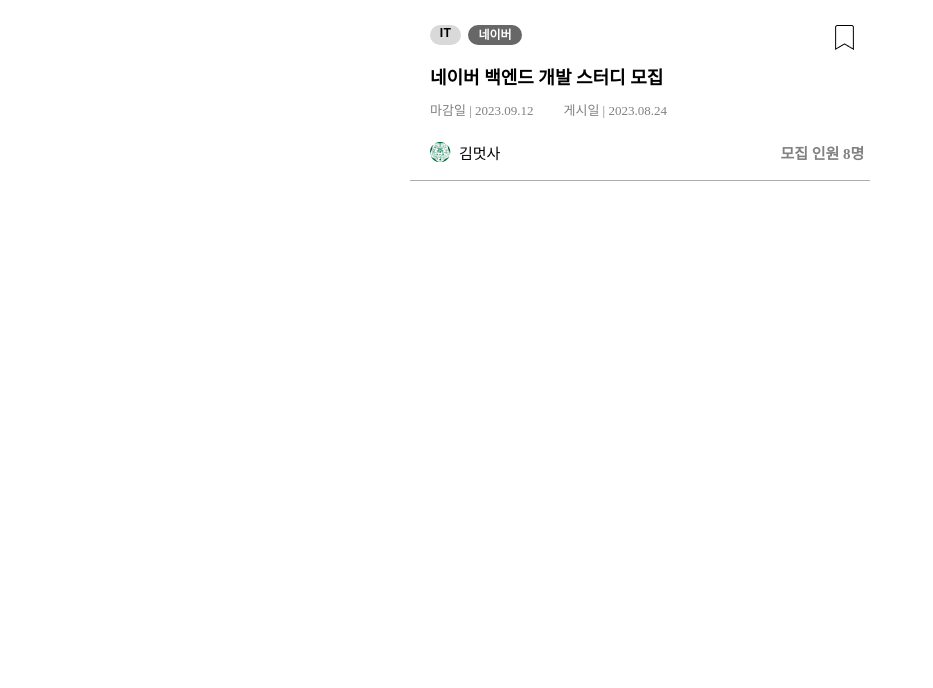
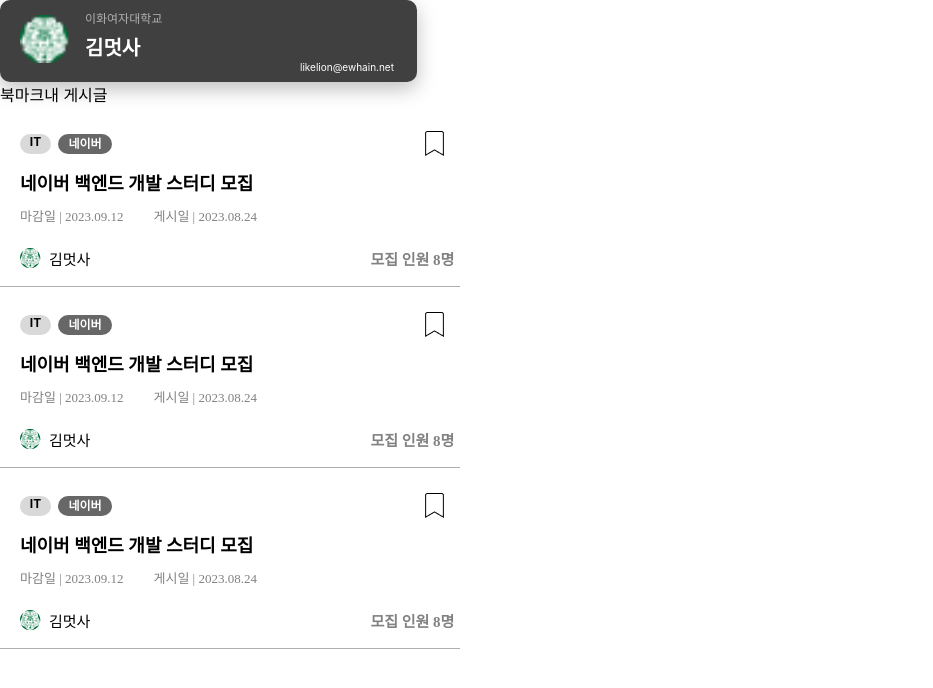
Before and after one commit to SinchonTeam1/Front, a React (Create React App) app in the folder web-client/: page /mypage in a window 1280 px wide. Shown: the top 688 px of the page, without its empty margins (0-933 px from the left). Built offline with nearby package versions, Linux system fonts and the light colour scheme.

Commit message:
[feat]mypage 수정중

```diff
--- a/web-client/src/components/Study.js
+++ b/web-client/src/components/Study.js
@@ -38,7 +38,7 @@
 margin-left:20px;
 `;
 const Wrapper=styled.div`
-margin:20px auto;
+// margin:20px auto;
 width: 460px;
 height: 155px;
 background-color:white;
@@ -69,6 +69,8 @@
 }
 `;
 const TopWrapper=styled.div`
+display:flex;
+align-items:center;
 img{
     margin-left:310px;
 }
--- a/web-client/src/pages/Mypage.js
+++ b/web-client/src/pages/Mypage.js
@@ -1,12 +1,91 @@
 import React, { useState } from "react";
 import Study from '../components/Study';
+import { styled } from 'styled-components';
+import ewha from '../image/ewha.png';
+import underbar from '../image/underbar.png';
 const Mypage=()=>{
+
+
     return(
         <>
+        <Wrapper>
+        <Mybox>
+        <ImgWrapper> <img src={ewha} width={50}/></ImgWrapper>
+        <InfoWrapper>
+           <div className='univ'>이화여자대학교 </div>
+            <div className='name'>김멋사</div>
+            <div className='mail'>likelion@ewhain.net </div>
+        </InfoWrapper>
+        </Mybox>
+
+        <Menu>
+        <div className='bookmark'>북마크</div>
+        <div className='mypost'>내 게시글</div>
+        </Menu>
+
         <Study/>
+        <Study/>
+        <Study/>
+
+        </Wrapper>
+
         </>
 
     );
 
 };
 export default Mypage;
+const Wrapper=styled.div`
+`;
+const Mybox=styled.div`
+display:flex;
+align-items:center;
+width: 417px;
+height: 82px;
+border-radius: 10px;
+background: #404040;
+box-shadow: 0px 7px 20px 0px rgba(0, 0, 0, 0.25);
+
+`;
+const ImgWrapper=styled.div`
+margin-left:20px;
+`;
+const InfoWrapper=styled.div`
+.univ{
+    margin-left:15px;
+    color: #B0B0B0;
+font-family: Noto Sans KR;
+font-size: 12px;
+font-style: normal;
+font-weight: 500;
+line-height: normal;
+}
+.name{
+    margin-left:15px;
+    margin-top:5px;
+    color: #FFF;
+font-family: Noto Sans KR;
+font-size: 20px;
+font-style: normal;
+font-weight: 700;
+line-height: normal;
+}
+.mail{
+    margin-left:230px;
+    font-size: 10px;
+font-style: normal;
+font-weight: 400;
+line-height: normal;
+color: #FFF;
+}
+`;
+const Menu=styled.div`
+display:flex;
+justify-contents:center;
+.bookmark{
+
+}
+.mypost{
+
+}
+`;
```
Also changed, not shown: web-client/src/image/circle.png (added), web-client/src/image/underbar.png (added).
